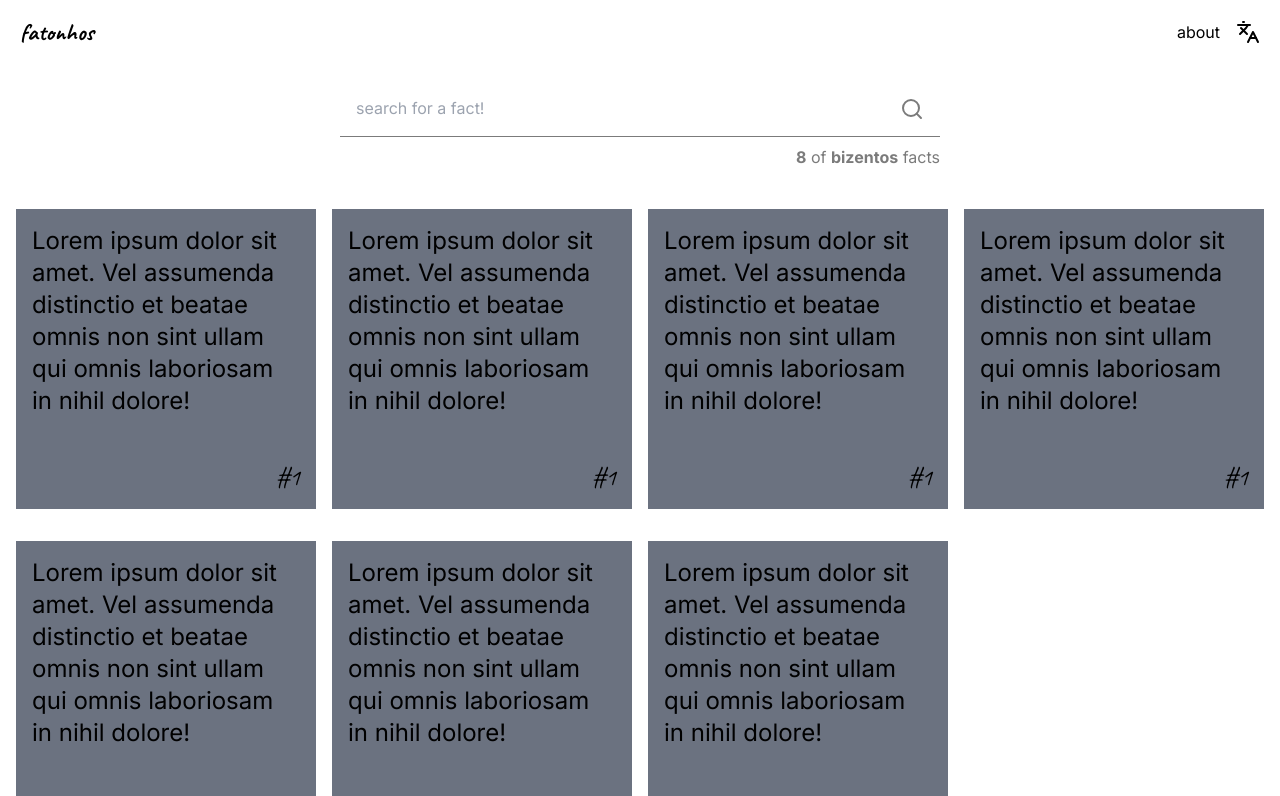
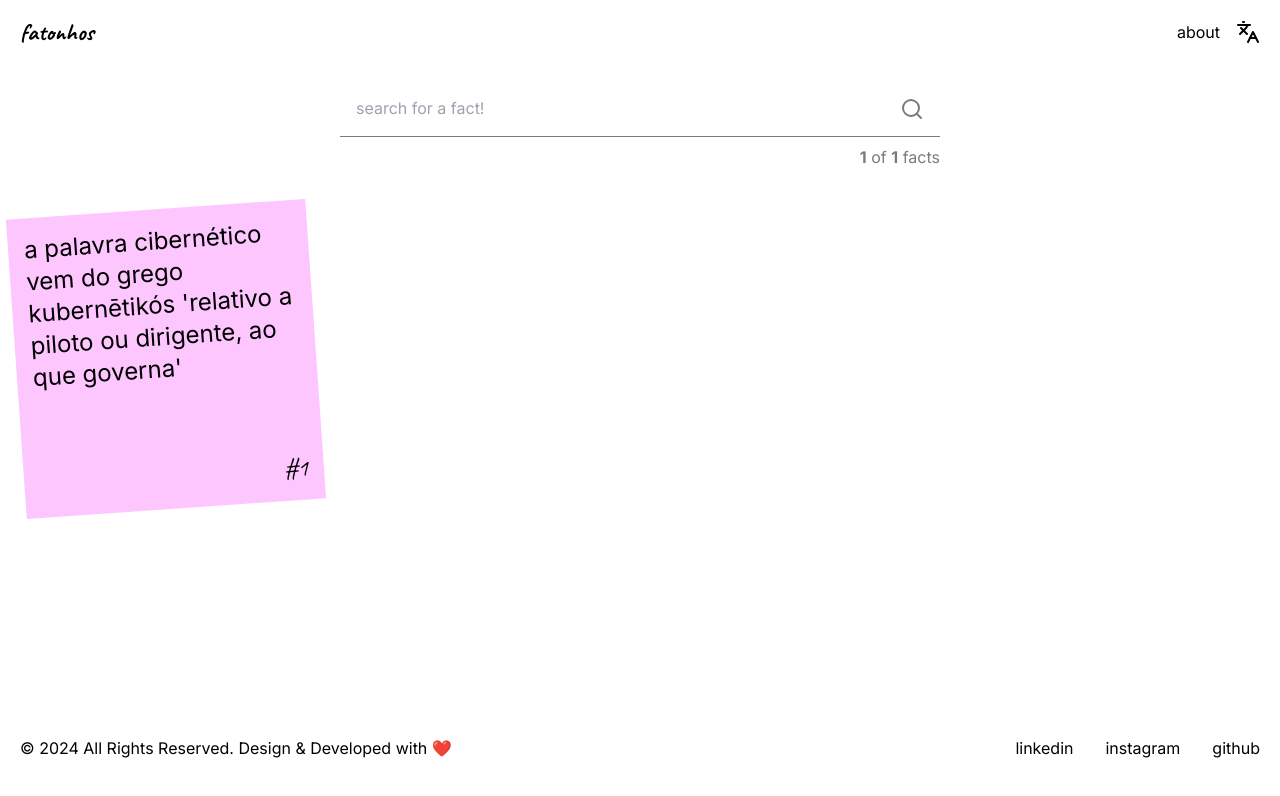
Before and after one commit to Haaguitos/fun-facts, a SvelteKit app: page / in a window 1280 px wide. Shown: the top 796 px of the page. Built offline with nearby package versions, Linux system fonts and the light colour scheme.

Commit message:
feat: cards with random color and search

```diff
--- a/src/components/FactCard.svelte
+++ b/src/components/FactCard.svelte
@@ -1,9 +1,20 @@
 <script lang="ts">
+    interface CardProps {
+        content: string;
+    }
+
+    const colors = ["#FFDE53", "#4EC5D4", "#FEC6FF"]
+    const randomColor = colors[Math.floor(Math.random() * colors.length)]
+
+    export let card: CardProps
 </script>
 
-<div class="flex flex-col justify-between size-[300px] bg-gray-500 p-4">
+<div
+    class="flex flex-col justify-between size-[300px] p-4 rotate-[-4deg]"
+    style="background-color: {randomColor}"
+>
     <p class="text-2xl">
-        Lorem ipsum dolor sit amet. Vel assumenda distinctio et beatae omnis non sint ullam qui omnis laboriosam in nihil dolore!
+        {card.content}
     </p>
 
     <p class="font-heading text-2xl text-end">
--- a/src/components/Footer.svelte
+++ b/src/components/Footer.svelte
@@ -1,5 +1,5 @@
 <script lang="ts">
-    const currentYear = new Date().getFullYear();
+    const currentYear = new Date().getFullYear()
 </script>
 
 
--- a/src/components/Header.svelte
+++ b/src/components/Header.svelte
@@ -12,6 +12,8 @@
             about
         </a>
 
-        <Languages />
+        <button>
+            <Languages />
+        </button>
     </div>
 </header>
--- /dev/null
+++ b/src/content/cards.ts
@@ -0,0 +1,6 @@
+export const cards = [
+	{
+		content:
+			"a palavra cibernético vem do grego  kubernētikós 'relativo a piloto ou dirigente, ao que governa'"
+	}
+];
--- a/src/routes/+page.svelte
+++ b/src/routes/+page.svelte
@@ -1,19 +1,16 @@
-<script>
-	// import { cards } from './cards.js';
+<script lang="ts">
+	import { Search } from "lucide-svelte"
+	import FactCard from "../components/FactCard.svelte"
+	import { cards } from "../content/cards"
 
-	import { Search } from "lucide-svelte";
-	import FactCard from "../components/FactCard.svelte";
+	let searchTerm = ''
+	let filteredCards: {content: string }[] = cards
 
-
-	let searchTerm = '';
-
-	// function filterCards() {
-	//   return cards.filter(card => {
-	// 	return card.title.toLowerCase().includes(searchTerm.toLowerCase());
-	//   });
-	// }
-
-	// $: filteredCards = filterCards();
+	function filterCards() {
+	  filteredCards = cards.filter(card => {
+		return card.content.toLowerCase().includes(searchTerm.toLowerCase())
+	  })
+	}
 </script>
 
 <svelte:head>
@@ -29,21 +26,27 @@
 				type="text"
 				bind:value={searchTerm}
 				placeholder="search for a fact!"
+				autocomplete="off"
+				on:input={filterCards}
 			/>
 
-			<Search class="absolute right-4 top-1/2 -translate-y-1/2 text-custom-gray" />
+			<Search class="absolute right-4 top-1/2 -translate-y-1/2 text-custom-gray pointer-events-none" />
 		</form>
 
-		<p class="text-end text-custom-gray"><b>8</b> of <b>bizentos</b> facts</p>
+		<p class="text-end text-custom-gray"><b>{filteredCards.length}</b> of <b>{cards.length}</b> facts</p>
 	</section>
 
-	<section class="grid grid-cols-[repeat(auto-fill,300px)] w-full justify-center gap-x-4 gap-y-8">
-		<FactCard />
-		<FactCard />
-		<FactCard />
-		<FactCard />
-		<FactCard />
-		<FactCard />
-		<FactCard />
-	</section>
+	{#if filteredCards.length === 0}
+		<section class="py-64">
+			<p class="text-[3vw]">
+				No results! :(
+			</p>
+		</section>
+	{:else}
+		<section class="grid grid-cols-[repeat(auto-fill,300px)] w-full justify-center gap-x-4 gap-y-8">
+			{#each filteredCards as card}
+				<FactCard {card} />
+			{/each}
+		</section>
+	{/if}
 </div>
--- a/src/routes/about/+page.svelte
+++ b/src/routes/about/+page.svelte
@@ -1,6 +1,3 @@
-<script>
-</script>
-
 <svelte:head>
 	<title>About</title>
 	<meta name="description" content="Svelte demo app" />
```
